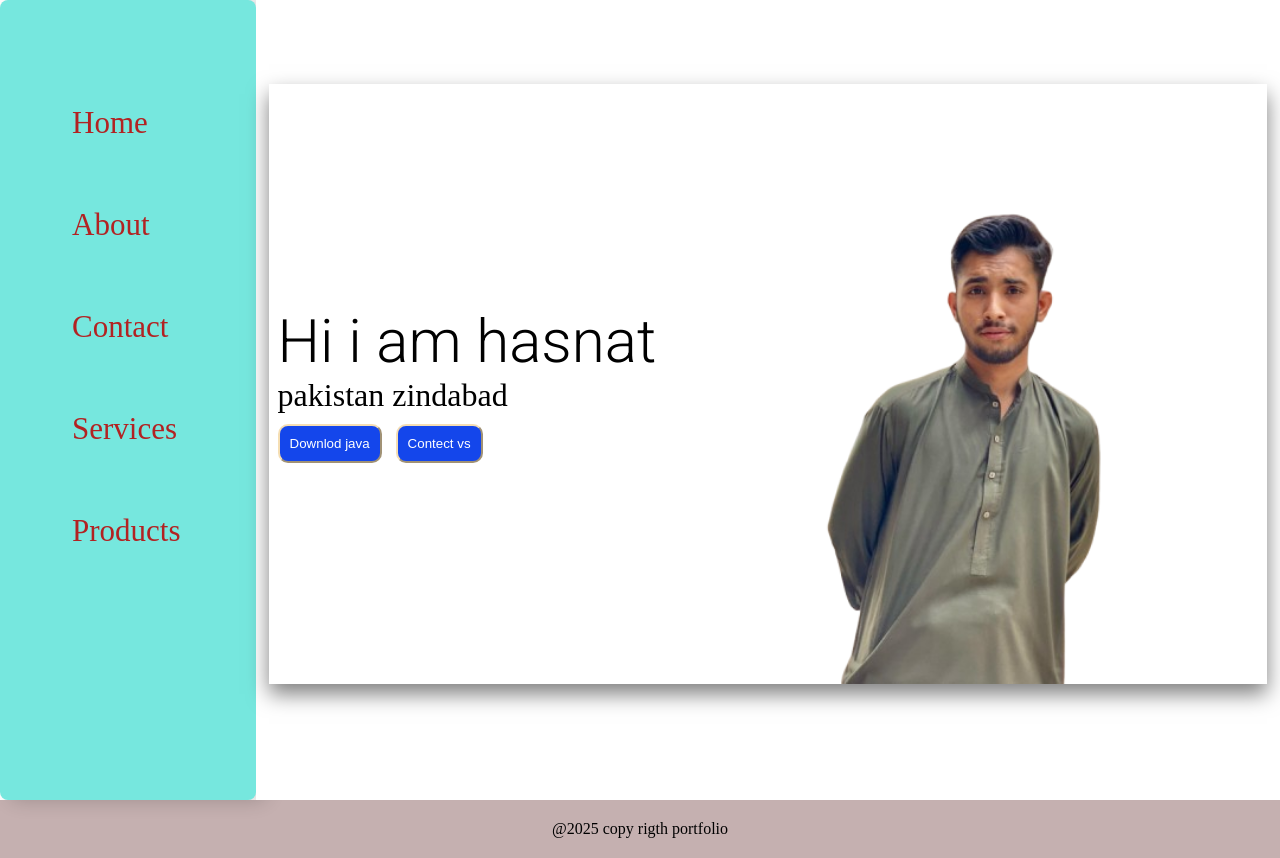
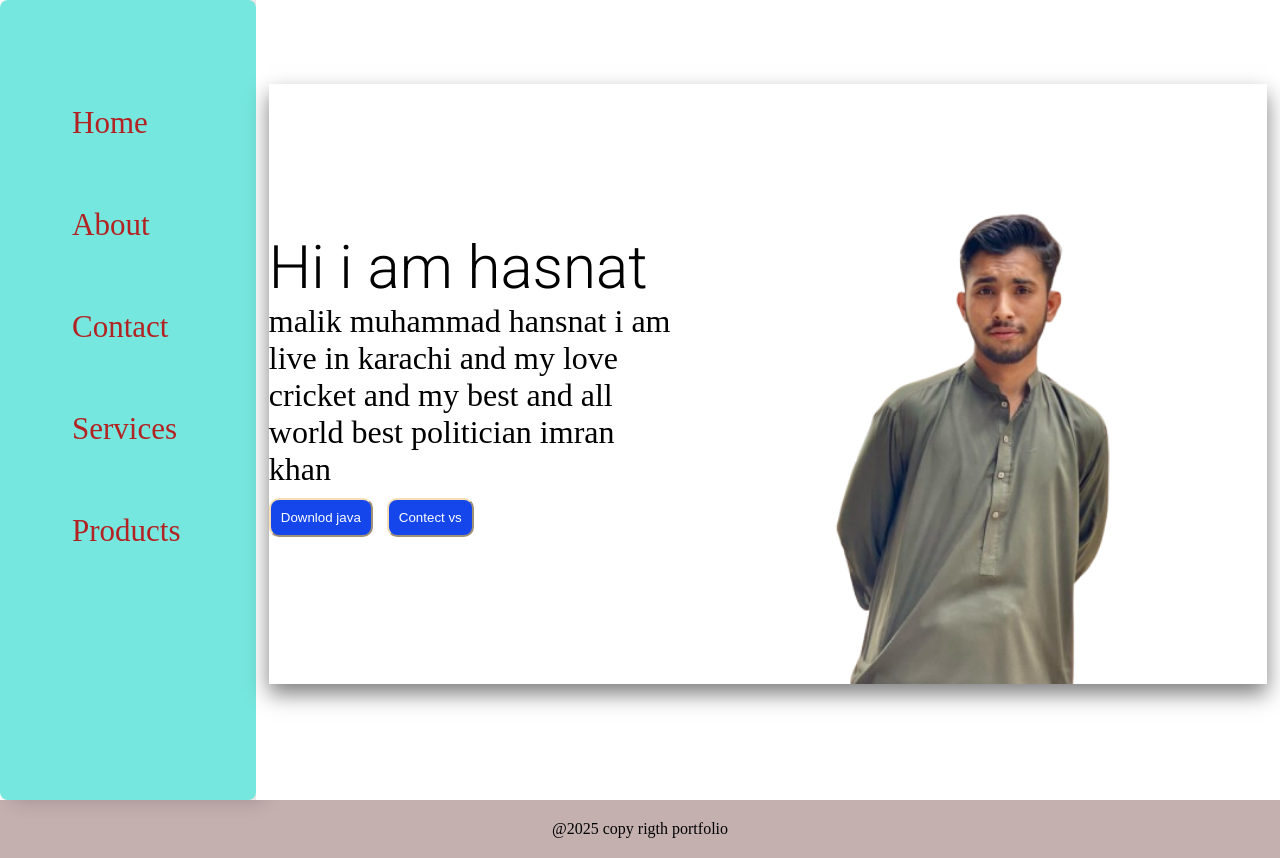
Before and after one commit to stoneboy99801/git-hub-collaburation-2, a plain HTML site: page index.html in a window 1280 px wide. Drawn offline with Linux system fonts and the light colour scheme.

Commit message:
changed-2

```diff
--- a/index.html
+++ b/index.html
@@ -24,7 +24,7 @@
         <div class="infocontainer">
 <div class="divinfo">
     <div class="hello">Hi i am hasnat</div>
-     <div class="name">pakistan zindabad </div>
+     <div class="name">malik muhammad hansnat i am live in karachi and my love cricket and my best and all world best politician imran khan </div>
      <div class="button">
      <button>Downlod java </button>
      <button>Contect vs</button>
```
